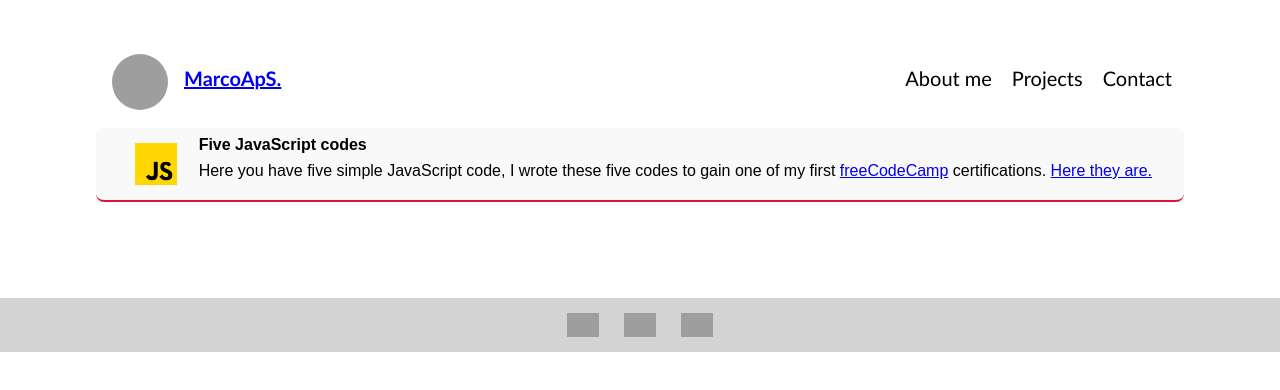
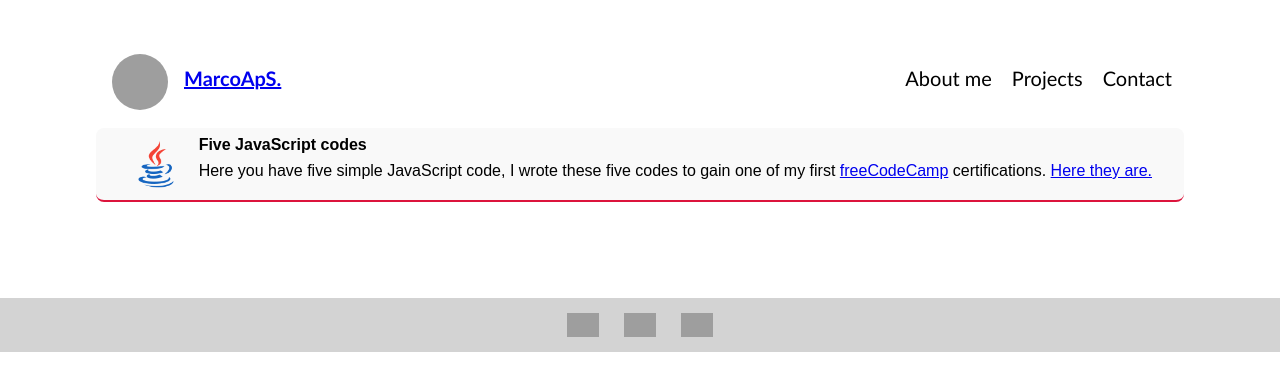
Before and after one commit to mApS-bit/mApS-bit.github.io, a plain HTML site: page docs/projects.html in a window 1280 px wide. Drawn offline with Linux system fonts and the light colour scheme; grey boxes are pictures that could not be loaded.

Commit message:
Update projects.html
Trying to reach the right path

```diff
--- a/docs/projects.html
+++ b/docs/projects.html
@@ -15,7 +15,7 @@
   <div class="container">
 
     <div id="list-item">
-      <img src="assets/images/logos/javaScript-logo.png" />
+      <img src="assets/images/logos/java-logo.png" />
       <div class="description-text">
         <div id="description-title">Five JavaScript codes</div>
         Here you have five simple JavaScript code, I wrote
```
